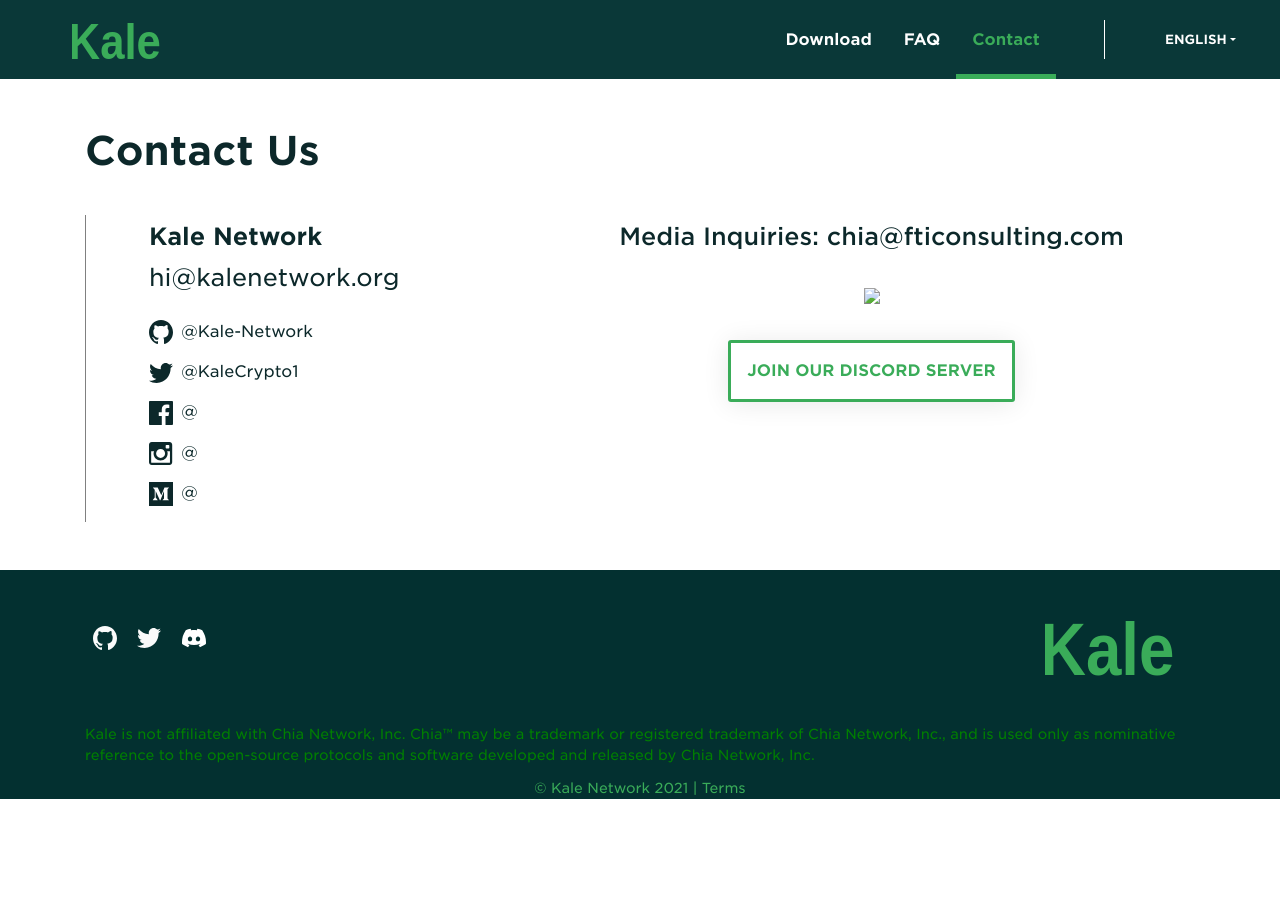
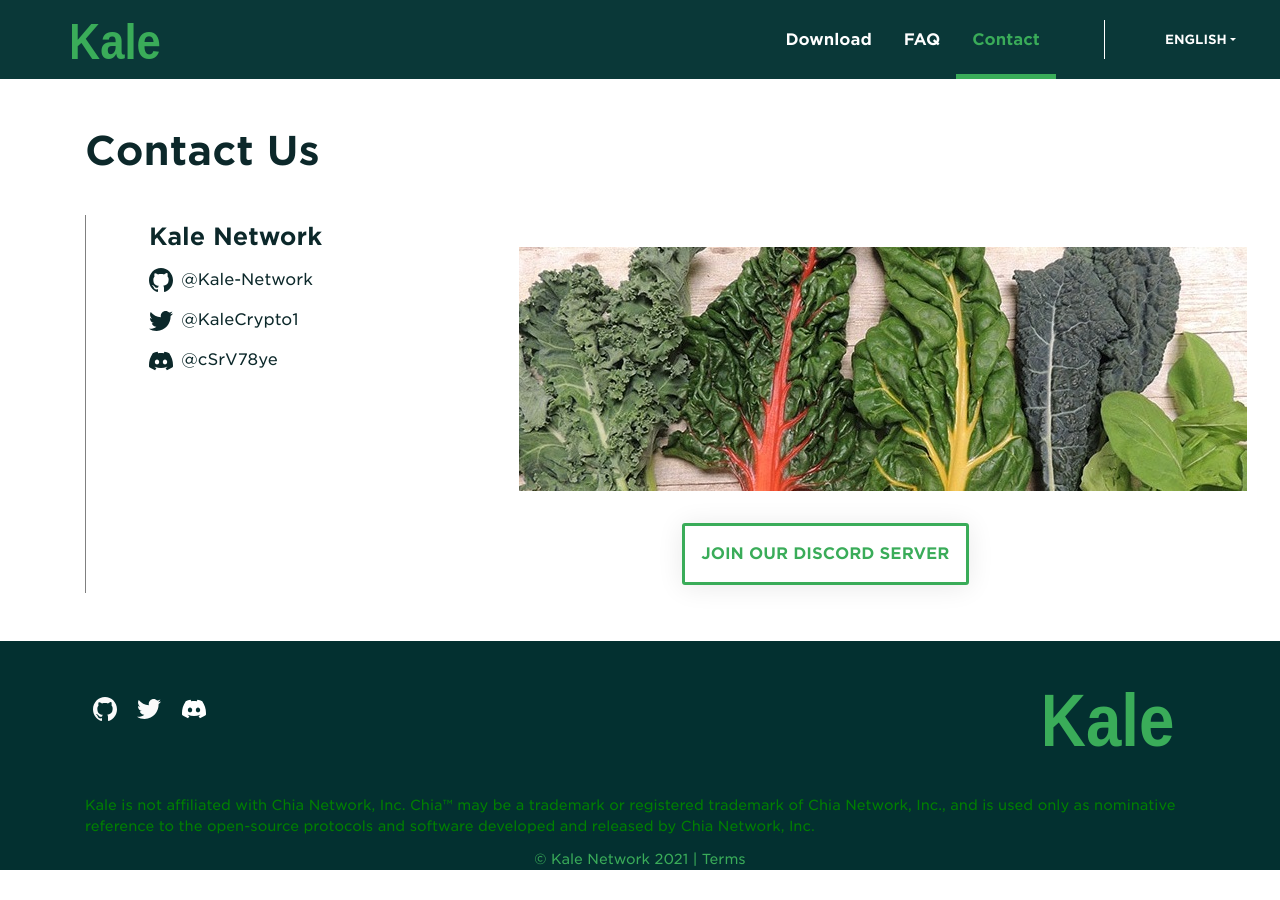
Before and after one commit to Kale-Network/kale-network.github.io, a Jekyll site: the page built from contact/index.md, in a window 1280 px wide. Built offline with Jekyll 4.4.1, drawn with Linux system fonts in a browser that asks for light colours.

Commit message:
revise contact page;

```diff
--- a/_includes/email_box.html
+++ b/_includes/email_box.html
@@ -1,11 +1,11 @@
 {% assign strings = site.data.strings[page.lang] %}
 
 
-<div class="row">
-    <div class="col-md-12 mx-auto">
-        <img src="assets/kale.jpg">
-    </div>
-</div>
+<!-- <div class="row"> -->
+    <!-- <div class="col-md-12 mx-auto"> -->
+        <img src="/assets/kale.jpg">
+    <!-- </div> -->
+<!-- </div> -->
 
 <!-- <div class="email-box"> -->
     <!-- <h2>{{ strings.contact_email_title }}</h2> -->
--- a/_layouts/contact.html
+++ b/_layouts/contact.html
@@ -14,10 +14,10 @@ layout: default
             </div>
         </div>
         <div class="row details">
-            <div class="col-lg-5">
+            <div class="col-lg-4">
                 <div class="details-box">
                     <h2>{{ site.data.contact.name }}</h2>
-                    <a class="contact-email" href="mailto:{{ site.data.contact.email }}">{{ site.data.contact.email }}</a>
+                    <!-- <a class="contact-email" href="mailto:{{ site.data.contact.email }}">{{ site.data.contact.email }}</a> -->
                     <div class="handle">
                         <img src="/img/social/github.svg" alt="GitHub Logo"> <a href="https://github.com/{{ site.data.contact.github_username }}" target="_blank" rel="noreferrer noopener">@{{ site.data.contact.github_username }}</a>
                     </div>
@@ -25,6 +25,9 @@ layout: default
                         <img src="/img/social/twitter.svg" alt="Twitter Logo"> <a href="https://twitter.com/{{ site.data.contact.twitter_username }}" target="_blank" rel="noreferrer noopener">@{{ site.data.contact.twitter_username }}</a>
                     </div>
                     <div class="handle">
+                        <img src="/img/social/discord.svg" alt="Discord Logo"> <a href="{{ site.data.contact.discord_page }}" target="_blank" rel="noreferrer noopener">@cSrV78ye</a>
+                    </div>
+                    <!-- <div class="handle">
                         <img src="/img/social/facebook.svg" alt="Facebook Logo"> <a href="https://www.facebook.com/{{ site.data.contact.facebook_username }}" target="_blank" rel="noreferrer noopener">@{{ site.data.contact.facebook_username }}</a>
                     </div>
                     <div class="handle">
@@ -32,12 +35,12 @@ layout: default
                     </div>
                     <div class="handle">
                         <img src="/img/social/medium.svg" alt="Medium Logo"> <a href="https://medium.com/@{{ site.data.contact.medium_username }}" target="_blank" rel="noreferrer noopener">@{{ site.data.contact.medium_username }}</a>
-                    </div>
+                    </div> -->
                 </div>
             </div>
-            <div class="col-lg-7 mt-3 mt-lg-0">
+            <div class="col-lg-8 mt-3 mt-lg-0">
                 <div class="details-box text-lg-center">
-                  <h4>Media Inquiries: <a href='mailto: chia@fticonsulting.com'>chia@fticonsulting.com</a></h4>
+                  <!-- <h4>Media Inquiries: <a href='mailto: chia@fticonsulting.com'>chia@fticonsulting.com</a></h4> -->
                   <br>
                     {% include email_box.html %}
                     <!-- <a href="{{ site.data.contact.keybase_team_page }}" target="_blank" rel="noreferrer noopener" class="join-keybase btn">{{ strings.contact_join_keybase }}</a> -->
```
Also changed, not shown: img/social/discord.svg (added).
